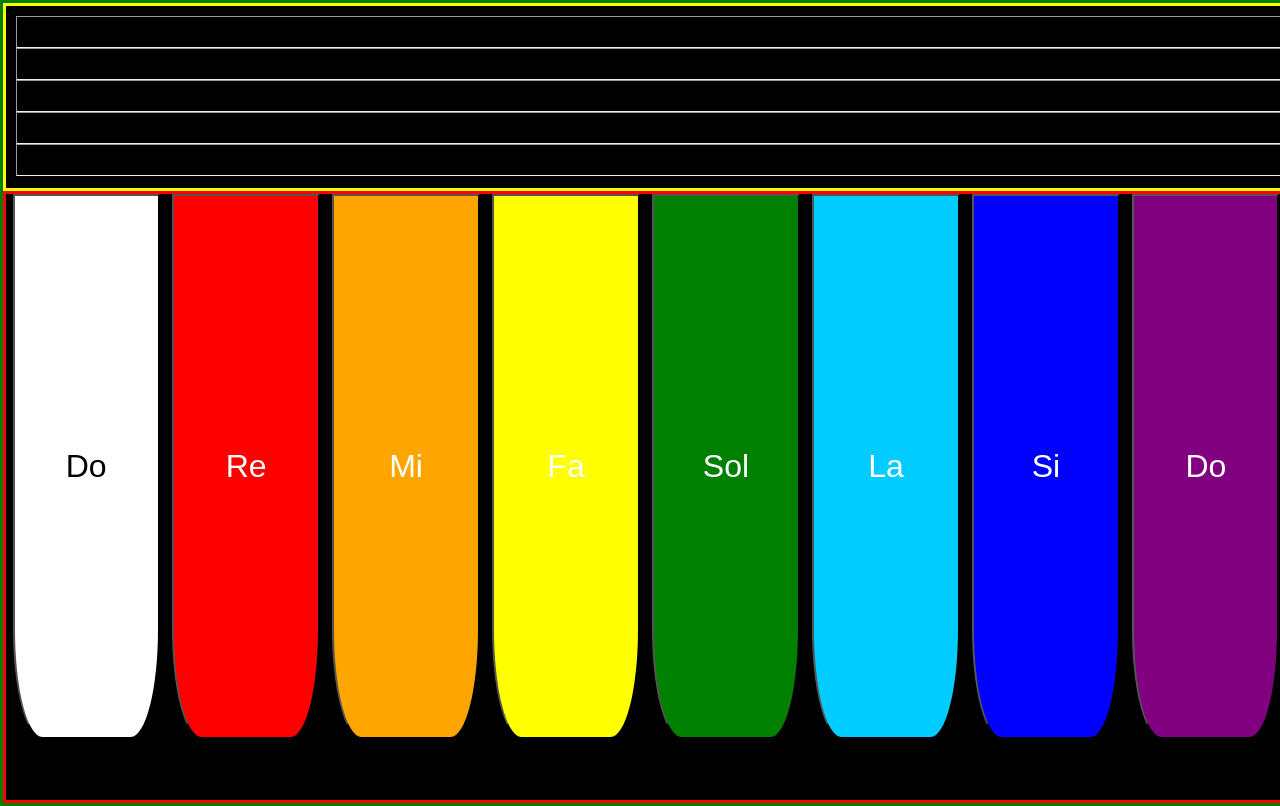
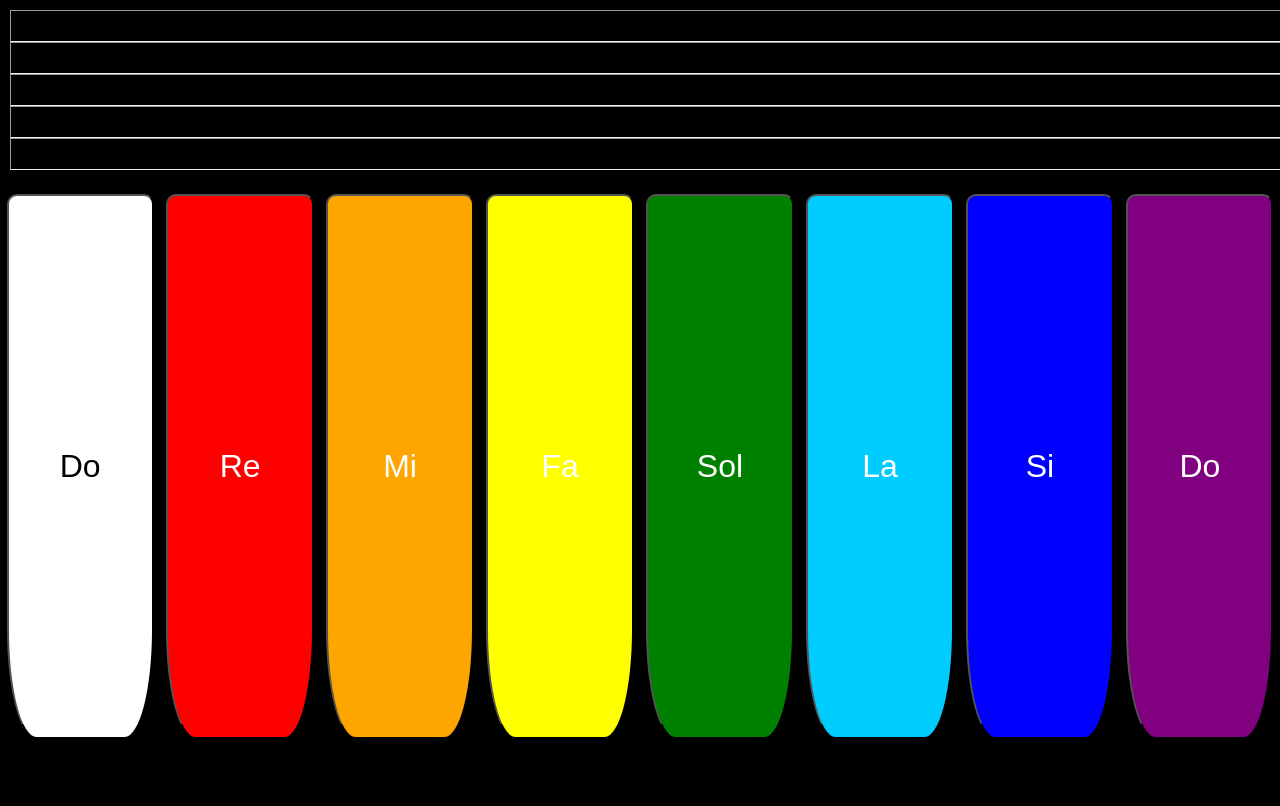
Before and after one commit to Zarkyoz/Piano, a plain HTML site: page index.html in a window 1280 px wide. Shown: the top 806 px of the page. Drawn offline with Linux system fonts and the light colour scheme.

Commit message:
delete border

```diff
--- a/piano.css
+++ b/piano.css
@@ -12,7 +12,7 @@ body{
     margin: 0;
     display: flex;
     flex-direction: column;
-    border: solid green;
+    /* border: solid green; */
 }
 header{
     display: flex;
@@ -24,7 +24,7 @@ header{
     height: 20%;
     width: 100%;
     background: black;
-    border: solid yellow;
+    /* border: solid yellow; */
 }
 header hr{
     margin: 0;
@@ -71,11 +71,14 @@ main{
     display: flex;
     flex-direction: row;
     justify-content: center;
-    border: solid red;
+    /* border: solid red; */
+    padding-top: 1%;
 }
 .touchePiano{
     border-bottom-left-radius: 20%;
     border-bottom-right-radius: 20%;
+    border-top-left-radius: 10px;
+    border-top-right-radius: 10px;
     margin-left: 0.5% ;
     margin-right: 0.5%;
     width: 11.5%;
```
